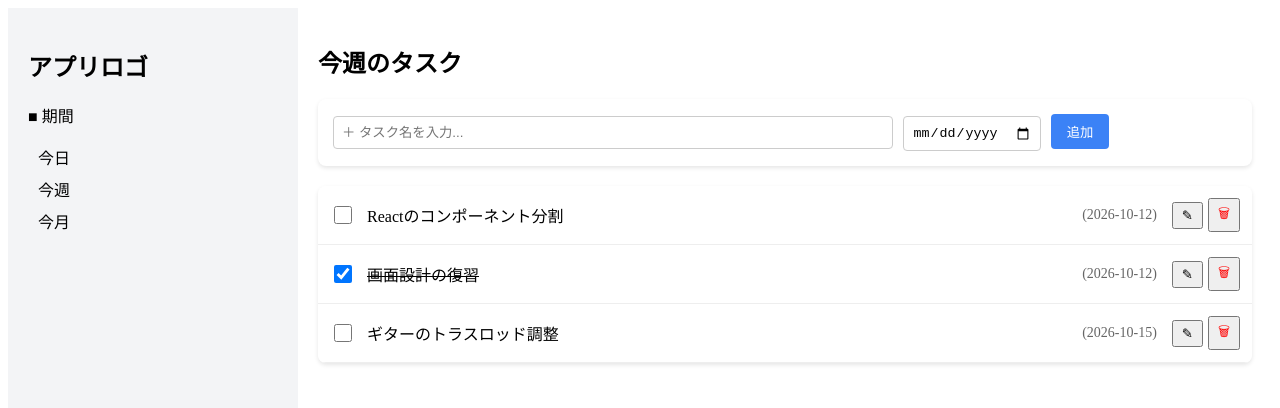
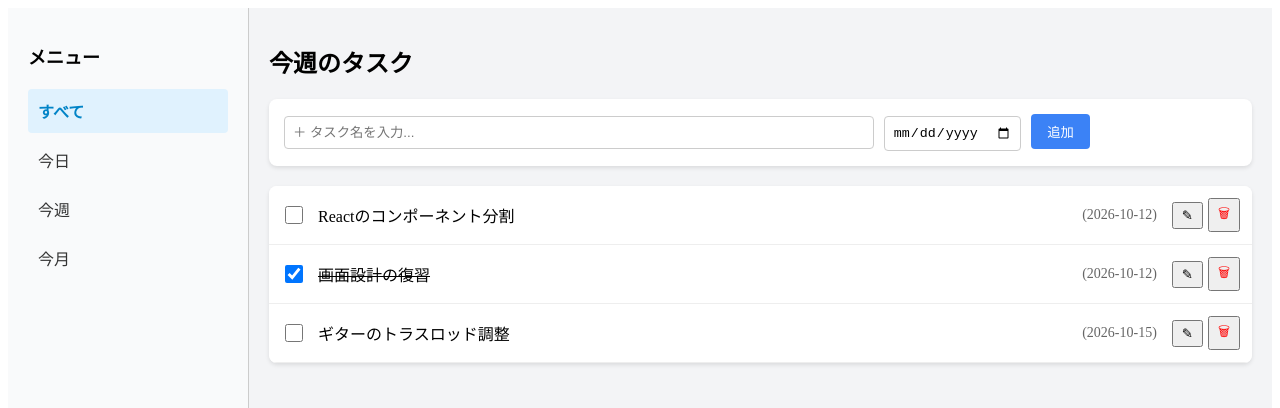
Before and after one commit to kei3yu3/ToDoApp, a React (Vite) app: page / in a window 1280 px wide. Shown: the top 408 px of the page. Built offline with nearby package versions, Linux system fonts and the light colour scheme.

Commit message:
sidebarの切り替え機能の追加

```diff
--- a/src/App.tsx
+++ b/src/App.tsx
@@ -2,7 +2,7 @@ import { useState } from 'react';
 import { AppLayout } from './components/layout/AppLayout';
 import { TaskForm } from './components/tasks/TaskForm';
 import { TaskList } from './components/tasks/TaskList';
-import type { Task } from './types';
+import type { Task, FilterType } from './types';
 
 function App() {
   const [tasks, setTasks] = useState<Task[]>([
@@ -10,6 +10,9 @@ function App() {
     { id: 2, title: '画面設計の復習', isDone: true, dueDate: '2026-10-12', category: '開発' },
     { id: 3, title: 'ギターのトラスロッド調整', isDone: false, dueDate: '2026-10-15', category: '音楽' },
   ]);
+
+  // ★ 新しいState：現在選ばれている絞り込みモード（初期値は 'all'）
+  const [filter, setFilter] = useState<FilterType>('all');
 
   const addTask = (title: string, dueDate: string) => {
     const newTask: Task = {
@@ -36,7 +39,7 @@ function App() {
     );
   };
 
-  // ★ 新しい処理：指定されたIDのタスクの名前と日付を新しいものに書き換える
+  // 指定されたIDのタスクの名前と日付を新しいものに書き換える
   const editTask = (id: number, newTitle: string, newDueDate: string) => {
     setTasks(
       tasks.map((task) => {
@@ -48,14 +51,51 @@ function App() {
     );
   };
 
+// ★ 新しい処理：現在の filter の値に合わせて、表示するタスクだけを抽出する関数
+  const getFilteredTasks = () => {
+    const today = new Date();
+
+    // 今日の日付を「YYYY-MM-DD」形式の文字列にする
+    const yyyy = today.getFullYear();
+    const mm = String(today.getMonth() + 1).padStart(2, '0');
+    const dd = String(today.getDate()).padStart(2, '0');
+    const todayStr = `${yyyy}-${mm}-${dd}`;
+
+    // 今月の文字列「YYYY-MM」を作る
+    const thisMonthStr = `${yyyy}-${mm}`;
+
+    // 1週間後（7日後）の日付を計算して「YYYY-MM-DD」形式にする
+    const nextWeek = new Date(today);
+    nextWeek.setDate(today.getDate() + 7);
+    const nwYyyy = nextWeek.getFullYear();
+    const nwMm = String(nextWeek.getMonth() + 1).padStart(2, '0');
+    const nwDd = String(nextWeek.getDate()).padStart(2, '0');
+    const nextWeekStr = `${nwYyyy}-${nwMm}-${nwDd}`;
+
+    // フィルターの条件に合わせて tasks を絞り込む
+    return tasks.filter((task) => {
+      if (filter === 'all') return true; // すべて表示
+      if (filter === 'today') return task.dueDate === todayStr; // 今日と完全一致
+      if (filter === 'month') return task.dueDate.startsWith(thisMonthStr); // 今月（前方一致）
+      if (filter === 'week') {
+        // 今日から1週間後までの範囲内か判定（文字列の辞書順比較が使えます）
+        return task.dueDate >= todayStr && task.dueDate <= nextWeekStr;
+      }
+      return true;
+    });
+  };
+
+  // ★ 絞り込まれた結果の配列を変数に入れる
+  const filteredTasks = getFilteredTasks();
+
   return (
-    <AppLayout>
+    <AppLayout currentFilter={filter} onFilterChange={setFilter}>
       <h1 style={{ fontSize: '24px', marginBottom: '20px' }}>今週のタスク</h1>
       <TaskForm onAddTask={addTask} />
 
-      {/* ★ TaskListに「編集する機能(editTask)」を追加で渡す */}
+      {/* ★ 全件の tasks ではなく、絞り込み後の filteredTasks を渡すように変更！ */}
       <TaskList
-        tasks={tasks}
+        tasks={filteredTasks}
         onDeleteTask={deleteTask}
         onToggleTaskDone={toggleTaskDone}
         onEditTask={editTask}
--- a/src/components/layout/AppLayout.tsx
+++ b/src/components/layout/AppLayout.tsx
@@ -1,13 +1,20 @@
 import { Sidebar } from './Sidebar';
+import type { FilterType } from '../../types';
 
-export const AppLayout = ({ children }: { children: React.ReactNode }) => {
+// ★ 親から受け取るルールを追加
+type Props = {
+  children: React.ReactNode;
+  currentFilter: FilterType;
+  onFilterChange: (filter: FilterType) => void;
+};
+
+export const AppLayout = ({ children, currentFilter, onFilterChange }: Props) => {
   return (
     <div style={{ display: 'flex', minHeight: '100vh' }}>
-      {/* 左側にサイドバーを配置 */}
-      <Sidebar />
+      {/* ★ Sidebar へ横流しする */}
+      <Sidebar currentFilter={currentFilter} onFilterChange={onFilterChange} />
 
-      {/* 右側にメインコンテンツ（childrenに入る中身）を配置 */}
-      <main style={{ flex: 1, padding: '20px' }}>
+      <main style={{ flex: 1, padding: '20px', backgroundColor: '#f3f4f6' }}>
         {children}
       </main>
     </div>
--- a/src/components/layout/Sidebar.tsx
+++ b/src/components/layout/Sidebar.tsx
@@ -1,15 +1,33 @@
-export const Sidebar = () => {
+import type { FilterType } from '../../types';
+
+// ★ 親から「現在のモード」と「切り替える機能」を受け取る
+type Props = {
+  currentFilter: FilterType;
+  onFilterChange: (filter: FilterType) => void;
+};
+
+export const Sidebar = ({ currentFilter, onFilterChange }: Props) => {
+  // メニューの見た目を決める設定（選ばれているものは青色＋太字にする）
+  const getListStyle = (filter: FilterType) => ({
+    padding: '10px',
+    cursor: 'pointer',
+    backgroundColor: currentFilter === filter ? '#e0f2fe' : 'transparent',
+    color: currentFilter === filter ? '#0284c7' : '#333',
+    fontWeight: currentFilter === filter ? 'bold' : 'normal',
+    borderRadius: '4px',
+    marginBottom: '5px'
+  });
+
   return (
-    <div style={{ width: '250px', backgroundColor: '#f3f4f6', height: '100vh', padding: '20px' }}>
-      <h2>アプリロゴ</h2>
-      <div style={{ marginTop: '20px' }}>
-        <p>■ 期間</p>
-        <ul style={{ listStyle: 'none', paddingLeft: '10px', lineHeight: '2' }}>
-          <li>今日</li>
-          <li>今週</li>
-          <li>今月</li>
-        </ul>
-      </div>
+    <div style={{ width: '200px', padding: '20px', borderRight: '1px solid #ccc', backgroundColor: '#f9fafb' }}>
+      <h2 style={{ fontSize: '18px', marginBottom: '20px' }}>メニュー</h2>
+      <ul style={{ listStyle: 'none', padding: 0 }}>
+        {/* ★ クリックされたら、onFilterChange を使って親に変更を知らせる */}
+        <li style={getListStyle('all')} onClick={() => onFilterChange('all')}>すべて</li>
+        <li style={getListStyle('today')} onClick={() => onFilterChange('today')}>今日</li>
+        <li style={getListStyle('week')} onClick={() => onFilterChange('week')}>今週</li>
+        <li style={getListStyle('month')} onClick={() => onFilterChange('month')}>今月</li>
+      </ul>
     </div>
   );
 };
--- a/src/types.ts
+++ b/src/types.ts
@@ -5,3 +5,6 @@ export type Task = {
   dueDate: string;
   category?: string; // ?は「なくても良い（任意）」という意味です
 };
+
+// （すべて、今日、今週、今月 の4種類のどれかになるというルール）
+export type FilterType = 'all' | 'today' | 'week' | 'month';
```
